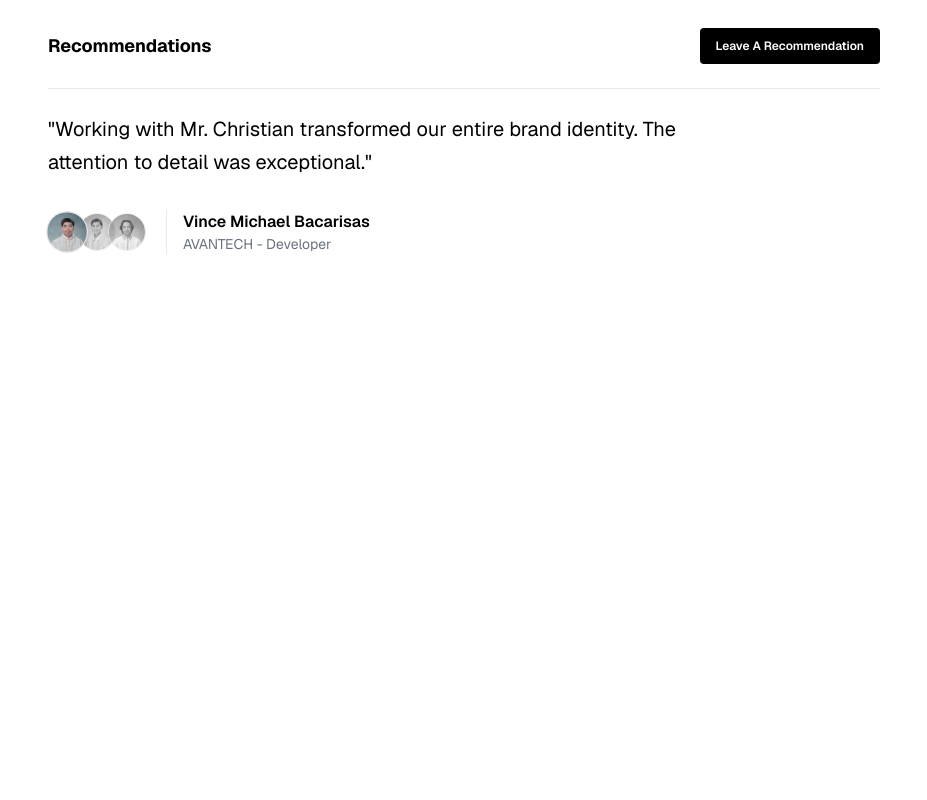
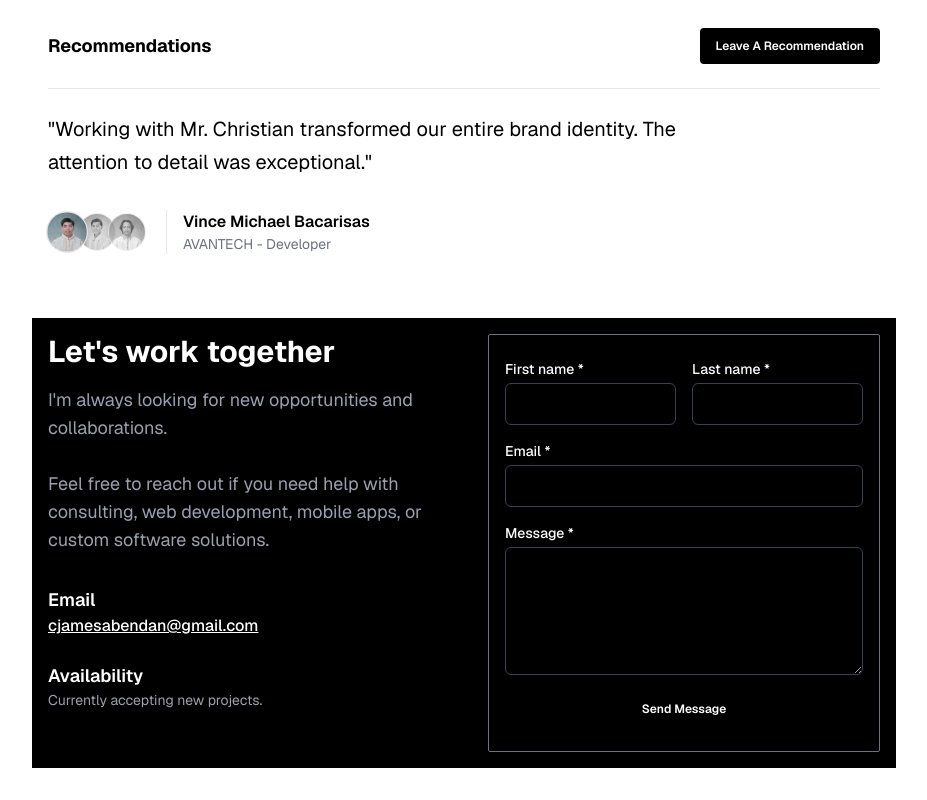
Before and after one commit to cjabendan/cj-dev, a Next.js app: page / in a window 1280 px wide. Shown: the part 1501-2301 px from the top of the page, without its empty margins (176-1103 px from the left). Before the commit the page ends 1803 px from the top, so only its background shows below. Built offline with nearby package versions, Linux system fonts and the light colour scheme.

Commit message:
feat: implement initial layout for CTA section

```diff
--- a/app/page.tsx
+++ b/app/page.tsx
@@ -1,9 +1,8 @@
-
 import About from "@/components/About";
+import CTA from "@/components/CTA";
 import ProfileHeader from "@/components/ProfileHeader";
 import Projects from "@/components/Projects";
 import Recommendations from "@/components/Recommendations";
-
 
 export default function Portfolio() {
   return (
@@ -13,6 +12,7 @@ export default function Portfolio() {
         <About />
         <Projects />
         <Recommendations />
+        <CTA />
       </div>
     </main>
   );
--- /dev/null
+++ b/components/CTA.tsx
@@ -0,0 +1,83 @@
+"use client";
+
+export default function CTA() {
+  return (
+    <section className="bg-black text-white mt-12 p-4">
+      <div className="max-w-6xl mx-auto grid grid-cols-1 md:grid-cols-2 gap-12">
+        <div className="flex flex-col gap-8">
+          <div>
+            <h2 className="text-3xl font-bold">Let&apos;s work together</h2>
+            <p className="text-lg text-gray-400 dark:text-gray-300 mt-4">
+              I&apos;m always looking for new opportunities and collaborations.
+              <br />
+              <br />
+              Feel free to reach out if you need help with consulting, web
+              development, mobile apps, or custom software solutions.
+            </p>
+          </div>
+
+          <div className="grid grid-cols-1 gap-6">
+            <div>
+              <h3 className="font-semibold text-lg">Email</h3>
+              <a
+                href="mailto:cjamesabendan@gmail.com"
+                className="text-white font-medium underline"
+              >
+                cjamesabendan@gmail.com
+              </a>
+            </div>
+            <div>
+              <h3 className="font-semibold text-lg">Availability</h3>
+              <p className="text-gray-400 text-sm">
+                Currently accepting new projects.
+              </p>
+            </div>
+          </div>
+        </div>
+        <form className="px-4 py-6 rounded-xs flex flex-col gap-4 border border-gray-500 dark:border-gray-800">
+          <div className="grid grid-cols-2 gap-4">
+            <div className="flex flex-col gap-1">
+              <label className="text-sm font-medium">First name *</label>
+              <input
+                type="text"
+                className="bg-black border border-gray-700 p-2 rounded-md"
+                required
+              />
+            </div>
+            <div className="flex flex-col gap-1">
+              <label className="text-sm font-medium">Last name *</label>
+              <input
+                type="text"
+                className="bg-black border border-gray-700 p-2 rounded-md"
+                required
+              />
+            </div>
+          </div>
+
+          <div className="flex flex-col gap-1">
+            <label className="text-sm font-medium">Email *</label>
+            <input
+              type="email"
+              className="bg-black border border-gray-700 p-2 rounded-md"
+              required
+            />
+          </div>
+
+          <div className="flex flex-col gap-1">
+            <label className="text-sm font-medium">Message *</label>
+            <textarea
+              className="bg-black border border-gray-700 p-2 rounded-md h-32"
+              required
+            ></textarea>
+          </div>
+          <button
+            className="inline-flex max-[445px]:h-7 h-9 items-center justify-center rounded bg-black dark:bg-white text-white dark:text-black
+        px-4 text-xs font-semibold gap-1 cursor-pointer"
+          >
+            Send Message
+          </button>
+        </form>
+      </div>
+    </section>
+  );
+}
```
